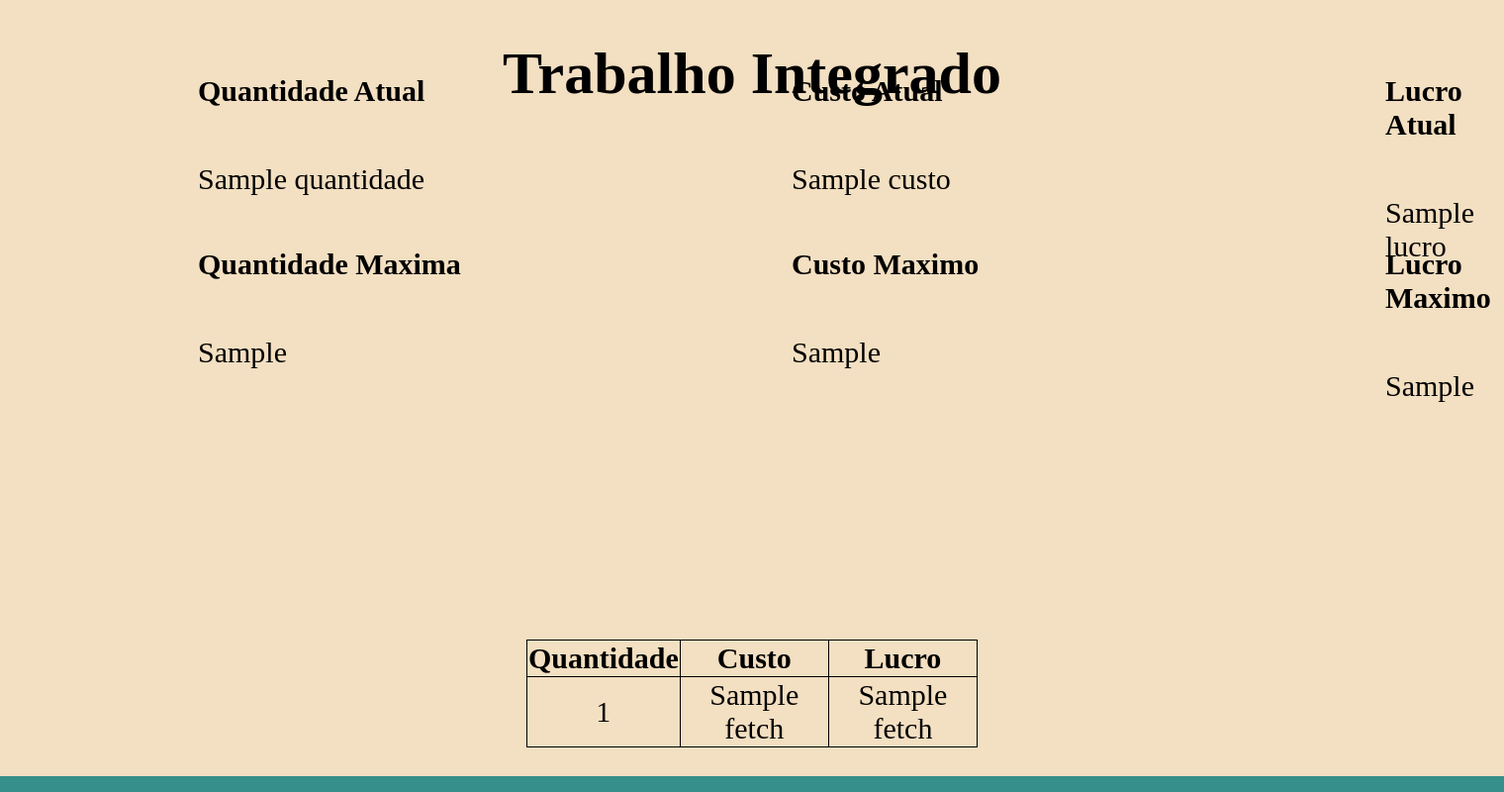
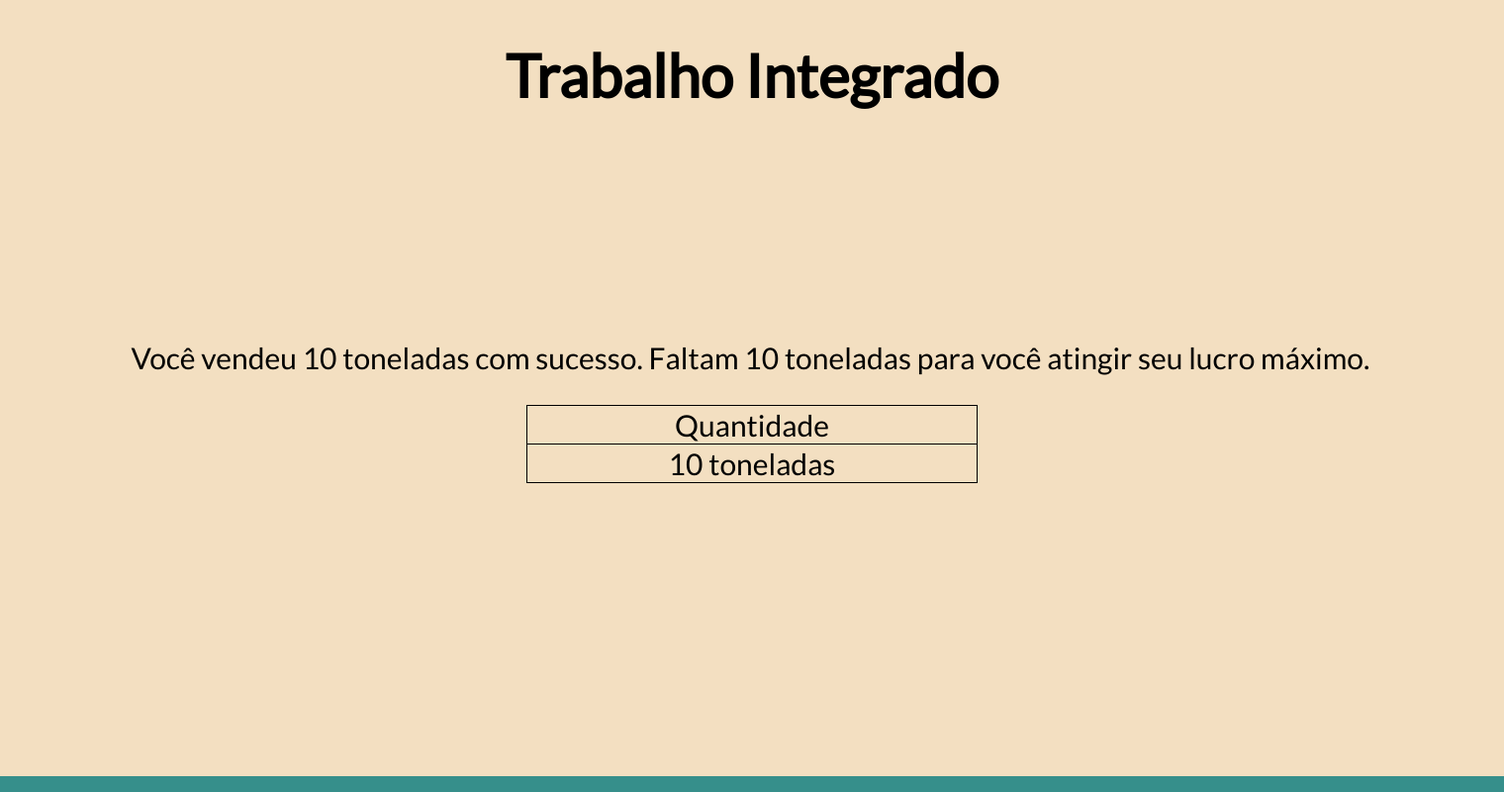
Before and after one commit to mariliabarbosa/log_vendas, a Flask app: template templates/resultado.html in a window 1520 px wide. Shown: the whole page at 99% size. Run offline with Flask 2, Linux system fonts and the light colour scheme; the template is opened without the code that fills it: most values are stand-ins (such as "Sample title", 1, 10 or a date in 2020); parts of the project's set-up code (start-up, migrations or seed data) failed here and were passed over.

Commit message:
Finished db connection and max profit calculus.

```diff
--- a/main.py
+++ b/main.py
@@ -1,29 +1,41 @@
 from flask import Flask, render_template, request
 import pymysql
+
+import piCalcs.diferencial
 
 db = pymysql.connect(host="b96az1avpnrw5cohpooj-mysql.services.clever-cloud.com",
                      user="upj2vrn16ahshjxl",
                      password="eWbGa35vinZoU7mPj43h",
                      database="b96az1avpnrw5cohpooj")
 
-cursor = db.cursor()
+cursor = db.cursor(pymysql.cursors.DictCursor)
 app = Flask(__name__)
 
 @app.route('/')
-def teste():
-    listaVendas = cursor.execute("SELECT QTD FROM VENDAS")
-    print(listaVendas)
-    if listaVendas == 0:
-        return render_template('index.html')
-    else:
-        return render_template('index.html', listaVendas=listaVendas)
+def renderizar_pag():
+    return render_template('index.html')
 
 
 @app.route('/registrar', methods=["POST"])
-def teste2():
-    cursor.execute("INSERT INTO VENDAS (QTD) VALUES (1)")
+def registrar_venda():
+    qtd = request.form.get("qtd")
+    cursor.execute("INSERT INTO VENDAS (QTD) VALUES ({})".format(qtd))
     db.commit()
-    return "oi"
+
+    cursor.execute("SELECT QTD FROM VENDAS")
+    listaVendas = cursor.fetchall()
+
+    p = piCalcs.diferencial.Financeiro()
+    lucroMax = p.calcMax()
+
+    somaVendas = 0
+
+    for venda in listaVendas:
+        somaVendas += venda.get('QTD')
+
+    valorParaLucroMax = lucroMax[0] - somaVendas
+
+    return render_template('resultado.html', listaVendas=listaVendas, qtd=qtd, valorParaLucroMax= valorParaLucroMax)
 
 app.run(debug=True)
 
--- a/piCalcs/diferencial.py
+++ b/piCalcs/diferencial.py
@@ -7,10 +7,9 @@ def funcaoCusto(q):
 
 
 class Financeiro:
-    def __init__(self, pVenda):
+    def __init__(self):
         self.custos = funcaoCusto(q)
-        self.vendas = 0
-        self.precoVenda = pVenda
+        self.precoVenda = 21000
         self.lucro = self.precoVenda*q - self.custos
 
     def raizes(self):
--- a/templates/resultado.html
+++ b/templates/resultado.html
@@ -1,9 +1,14 @@
 <!doctype html>
 <html>
    <head>
+      <link rel="preconnect" href="https://fonts.googleapis.com">
+      <link rel="preconnect" href="https://fonts.gstatic.com" crossorigin>
+      <link href="https://fonts.googleapis.com/css2?family=Lato&display=swap" rel="stylesheet">
       <style>
          body,html {
+         font-family: 'Lato', sans-serif;
          position: relative;
+         text-align: center;
          display: table;
          width: 100%;
          height: 100%;
@@ -20,12 +25,13 @@
          font-size: 30px;
          }
          p {
+         justify-content: center;
          display: inline-block;
          font-size: 30px;
          }
          table{
-         position: absolute;
-         top: 600px;
+         position: relative;
+         top: 0px;
          bottom: 0px;
          left: 0;
          right: 0;
@@ -42,21 +48,9 @@
          border-collapse: collapse;
          border: 1px solid black;
          }
-         #a{
+         .Titulo{
          position: absolute;
-         display:table;
-         margin:auto;
-         width: 50%;
-         bottom: 0x;
-         left: 0;
-         right: 0;
-         top:500px ;
-         font-size: 25px;
-         text-align: center;
-         }
-         .Titulo {
-         position: absolute;
-         top: 0px;
+         top:0px ;
          bottom: 950px;
          left: 0;
          right: 0;
@@ -64,61 +58,6 @@
          height: 0%;
          margin: auto;
          font-size: 30px;
-         text-align: center;
-         }
-         .QuantidadeAtual {
-         position: absolute;
-         top: 0;
-         bottom: 700px;
-         left: 200px;
-         right: 0;
-         height: 0;
-         margin: auto;
-         }
-         .CustoAtual {
-         position: absolute;
-         top: 0;
-         bottom: 700px;
-         left: 800px;
-         right: 0;
-         height: 0%;
-         margin: auto;
-         }
-         .LucroAtual {
-         position: absolute;
-         top: 0;
-         bottom: 700px;
-         left: 1400px;
-         right: 0;
-         height: 0%;
-         margin: auto;
-         }
-         .QuantidadeMax {
-         position: absolute;
-         top: 0;
-         bottom: 350px;
-         left: 200px;
-         right: 0;
-         height: 0;
-         margin: auto;
-         }
-         .CustoMax {
-         position: absolute;
-         top: 0;
-         bottom: 350px;
-         left: 800px;
-         right: 0;
-         height: 0%;
-         margin: auto;
-         }
-         .LucroMax {
-         position: absolute;
-         top: 0;
-         bottom: 350px;
-         left: 1400px;
-         right: 0;
-         height: 0%;
-         margin: auto;
          }
       </style>
    </head>
@@ -126,50 +65,21 @@
       <div class = "Titulo">
          <h1>Trabalho Integrado</h1>
       </div>
-      <div class = "QuantidadeAtual">
-         <h2> Quantidade Atual </h2>
-         <p> {{quantidade}}</p>
-      </div>
-      <div class = "CustoAtual">
-         <h2> Custo Atual </h2>
-         <p> {{custo}}</p>
-      </div>
-      <div class = "LucroAtual">
-         <h2> Lucro Atual </h2>
-         <p> {{lucro}}</p>
-      </div>
-      <div class = "QuantidadeMax">
-         <h2> Quantidade Maxima </h2>
-         <p> {{quantidadeMax}}</p>
-      </div>
-      <div class = "CustoMax">
-         <h2> Custo Maximo </h2>
-         <p> {{custoMax}}</p>
-      </div>
-      <div class = "LucroMax">
-         <h2> Lucro Maximo </h2>
-         <p> {{lucroMax}}</p>
-      </div>
-      {% if quantidadeMax>quantidade %}
-      {
-      <p id="a">É preciso produzir mais {{quantidade-quantidadeMax}} toneladas para alcançar o lucro maximo</p>
-      }
-      {% elif quantidade>quantidadeMax %}
-      {
-      <p id="a">É preciso produzir menos {{quantidade-quantidadeMax}} toneladas para alcançar o lucro maximo</p>
-      }
+      {% if valorParaLucroMax > 0 %}
+      <p>Você vendeu {{qtd}} toneladas com sucesso. Faltam {{valorParaLucroMax}} toneladas para você atingir seu lucro máximo.</p>
+      {% else %}
+      <p>Você vendeu {{qtd}} toneladas com sucesso. Você já atingiu seu lucro máximo!</p>
       {% endif %}
+      <p></p>
       <table>
          <tr>
-            <th>Quantidade</th>
-            <th>Custo</th>
-            <th>Lucro</th>
+            <td>Quantidade</td>
          </tr>
-         {% for x in fetch %}
+         {% for venda in listaVendas %}
          <tr>
-            <td> {{x[0]}} </td>
-            <td> {{x[1]}} </td>
-            <td> {{x[2]}} </td>
+            <td>
+               {{venda.QTD}} toneladas
+            </td>
          </tr>
          {% endfor %}
       </table>
```
Also changed, not shown: templates/index.html (+6 -2 lines).
